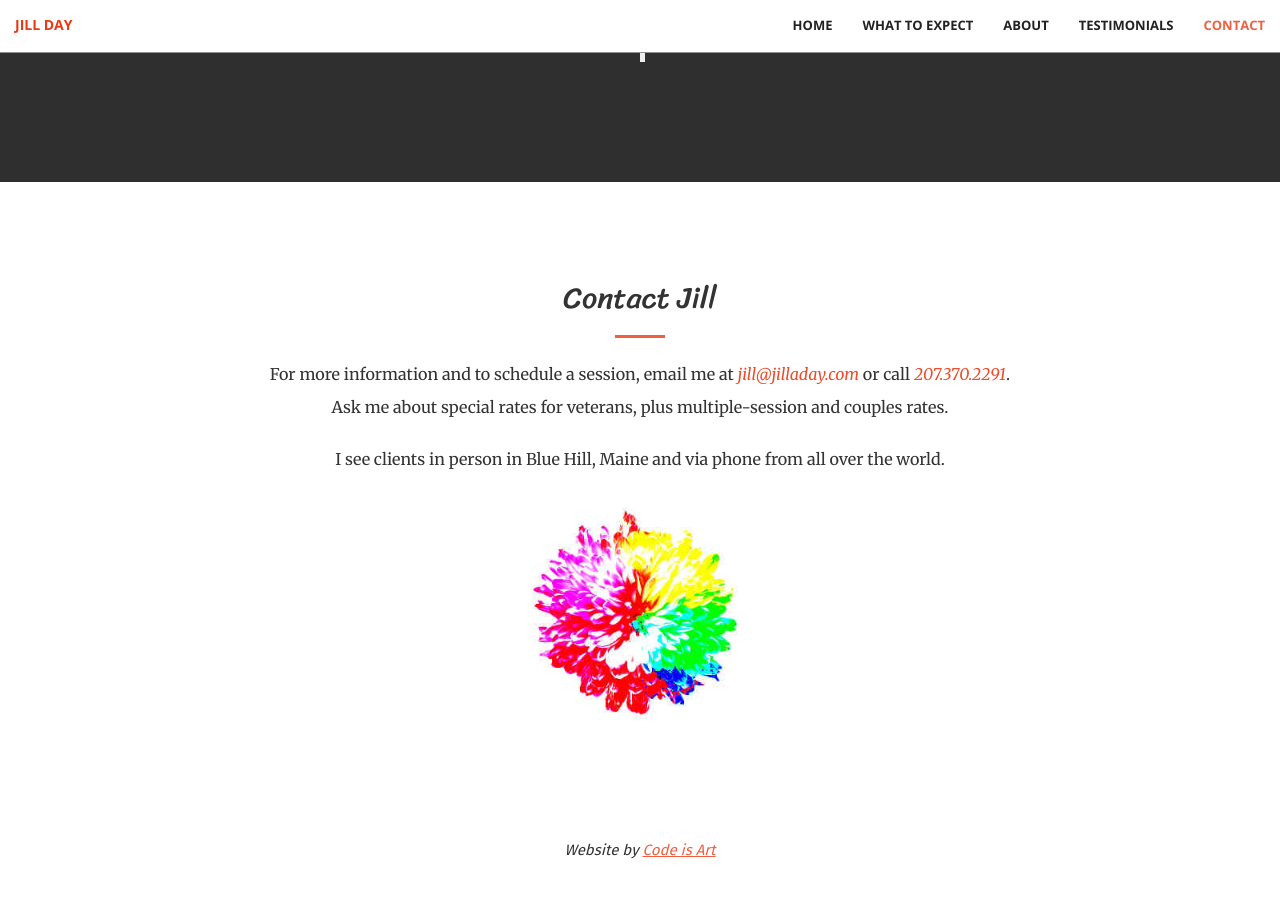
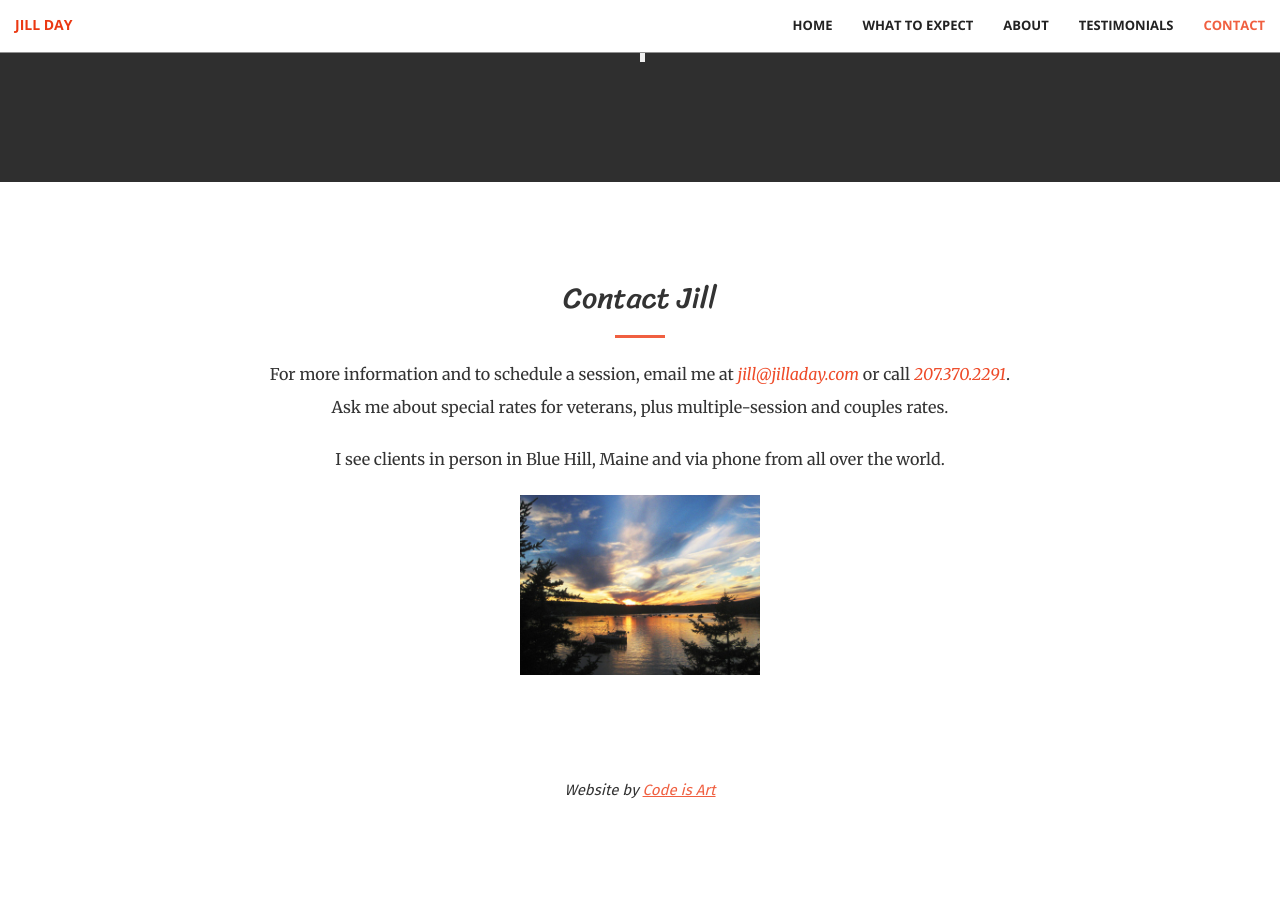
Before and after one commit to audreyshub/jilladay, a Jekyll site: the page built from index.html, in a window 1280 px wide and 900 px high, scrolled down 5093 px. Built offline with Jekyll 4.4.1, drawn with Linux system fonts in a browser that asks for light colours; comment, search, counter and statistics services are not loaded; after the commit the page ends 5933 px from its top, so only the background shows below that.

Commit message:
edit img

```diff
--- a/_includes/contact.html
+++ b/_includes/contact.html
@@ -8,7 +8,7 @@
                 <p>I see clients in person in Blue Hill, Maine and via phone from all over the world.</p>
             </div>
         <div class="col-lg-12 text-center">
-            <img src="../img/rainbow-flower-edit.jpg" alt="Sunset Cliff, Maine photo" width=240px>
+            <img src="../img/sunset_cliff.jpg" alt="Sunset Cliff, Maine photo" width=240px>
 
         </div>
     </div>
```
